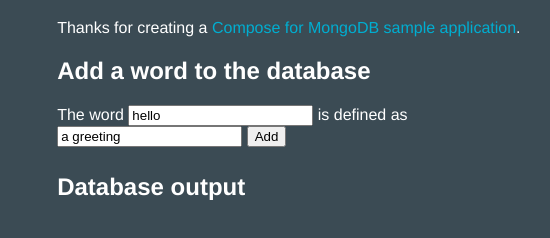
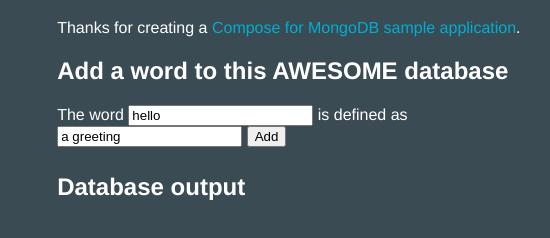
Before and after one commit to hpaques/HPMongoDB, a website: page public/index.html in a window 1280 px wide. Shown: the part 230-468 px from the top of the page, 485-1035 px from the left. Drawn offline with nearby package versions, Linux system fonts and the light colour scheme; no server answers.

Commit message:
2nd Msg Chg

```diff
--- a/public/index.html
+++ b/public/index.html
@@ -20,7 +20,7 @@
         <td>
           <h1 id="message">Hello World! DevOps, Here I come!</h1>
           <p class="description"></p> Thanks for creating a <a href=""><span class = "blue">Compose for MongoDB sample application</span></a>.
-          <h2>Add a word to the database</h2>
+          <h2>Add a word to this AWESOME database</h2>
           <form id="add-word">
             The word <input type="text" name="word" value="hello"/>
             is defined as <input type="text" name="definition" value="a greeting" />
```
